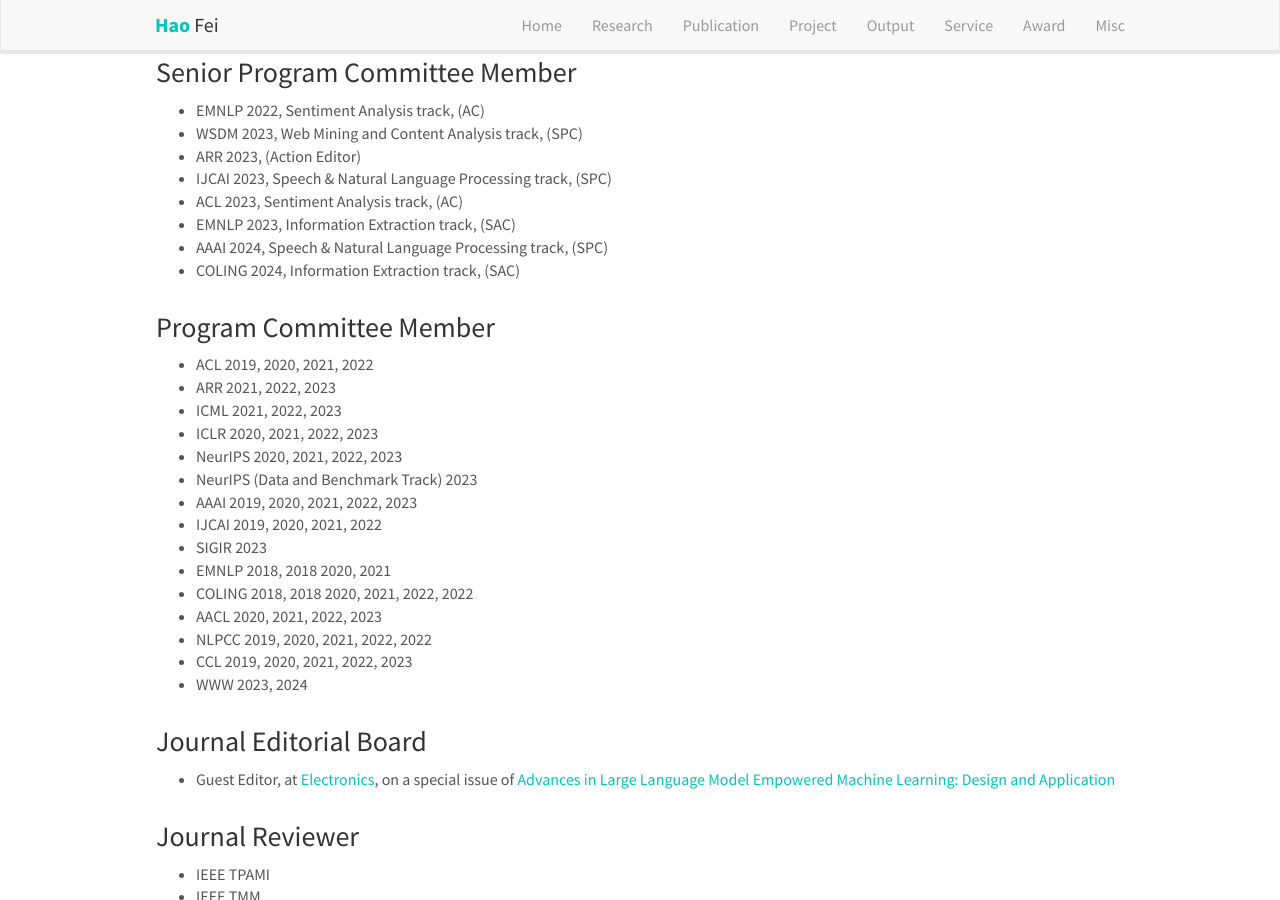
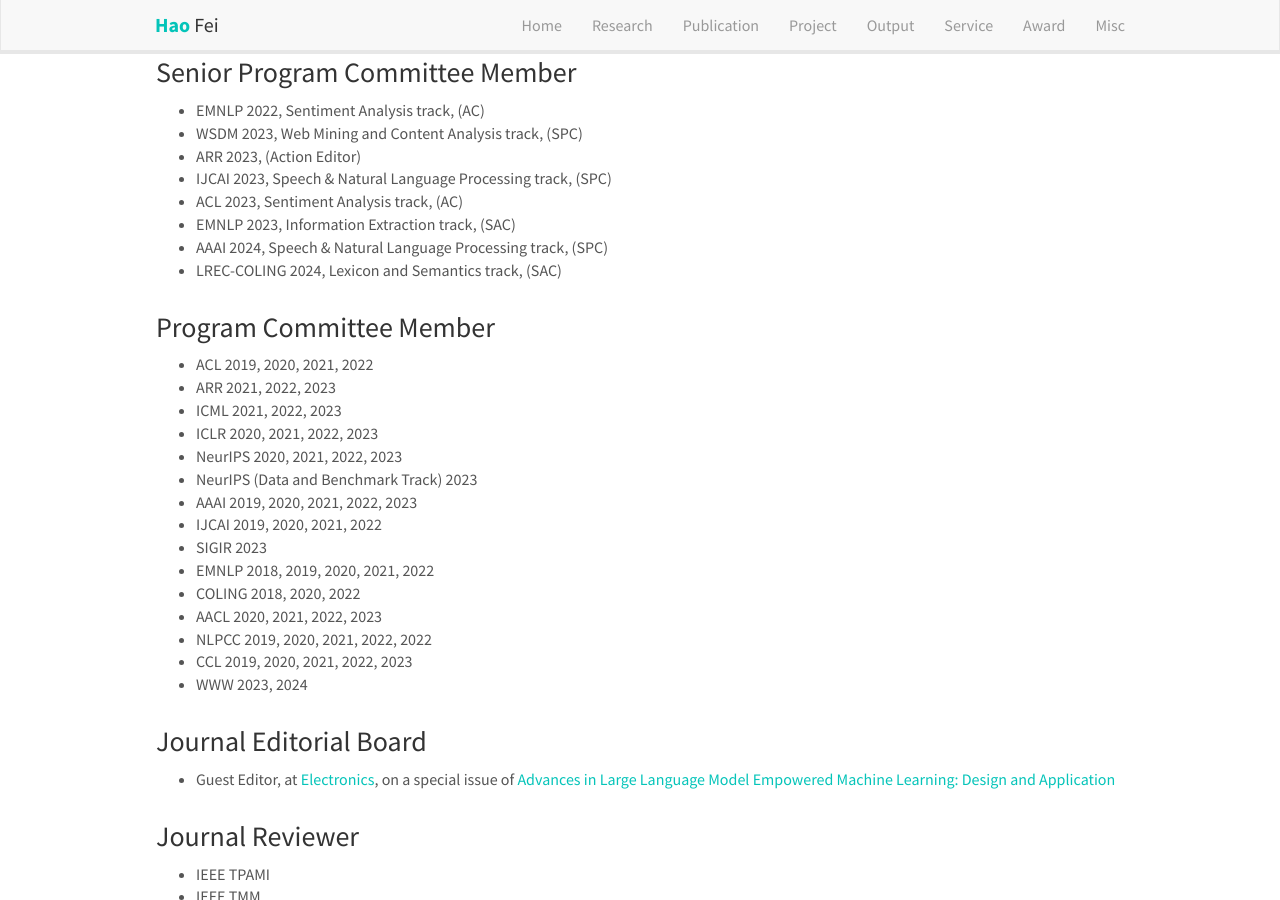
Before and after one commit to scofield7419/scofield7419.github.io, a Jekyll site: the page built from _pages/services.md, in a window 1280 px wide and 900 px high, scrolled down 301 px. Built offline with Jekyll 4.4.1, drawn with Linux system fonts in a browser that asks for light colours; nearby versions of some CDN libraries; comment, search, counter and statistics services are not loaded; a style sheet for code colours, icons or effects is not loaded.

Commit message:
Update services.md

```diff
--- a/_pages/services.md
+++ b/_pages/services.md
@@ -33,7 +33,7 @@
 - ACL 2023, Sentiment Analysis track, (AC)
 - EMNLP 2023, Information Extraction track, (SAC)
 - AAAI 2024, Speech & Natural Language Processing track, (SPC)
-- COLING 2024, Information Extraction track, (SAC)
+- LREC-COLING 2024, Lexicon and Semantics track, (SAC)
 
 
 <div style="margin-top: 30px"></div>
@@ -50,8 +50,8 @@
 - AAAI 2019, 2020, 2021, 2022, 2023
 - IJCAI 2019, 2020, 2021, 2022
 - SIGIR 2023
-- EMNLP 2018, 2018 2020, 2021
-- COLING 2018, 2018 2020, 2021, 2022, 2022
+- EMNLP 2018, 2019, 2020, 2021, 2022
+- COLING 2018, 2020, 2022
 - AACL 2020, 2021, 2022, 2023
 - NLPCC 2019, 2020, 2021, 2022, 2022
 - CCL 2019, 2020, 2021, 2022, 2023
```
